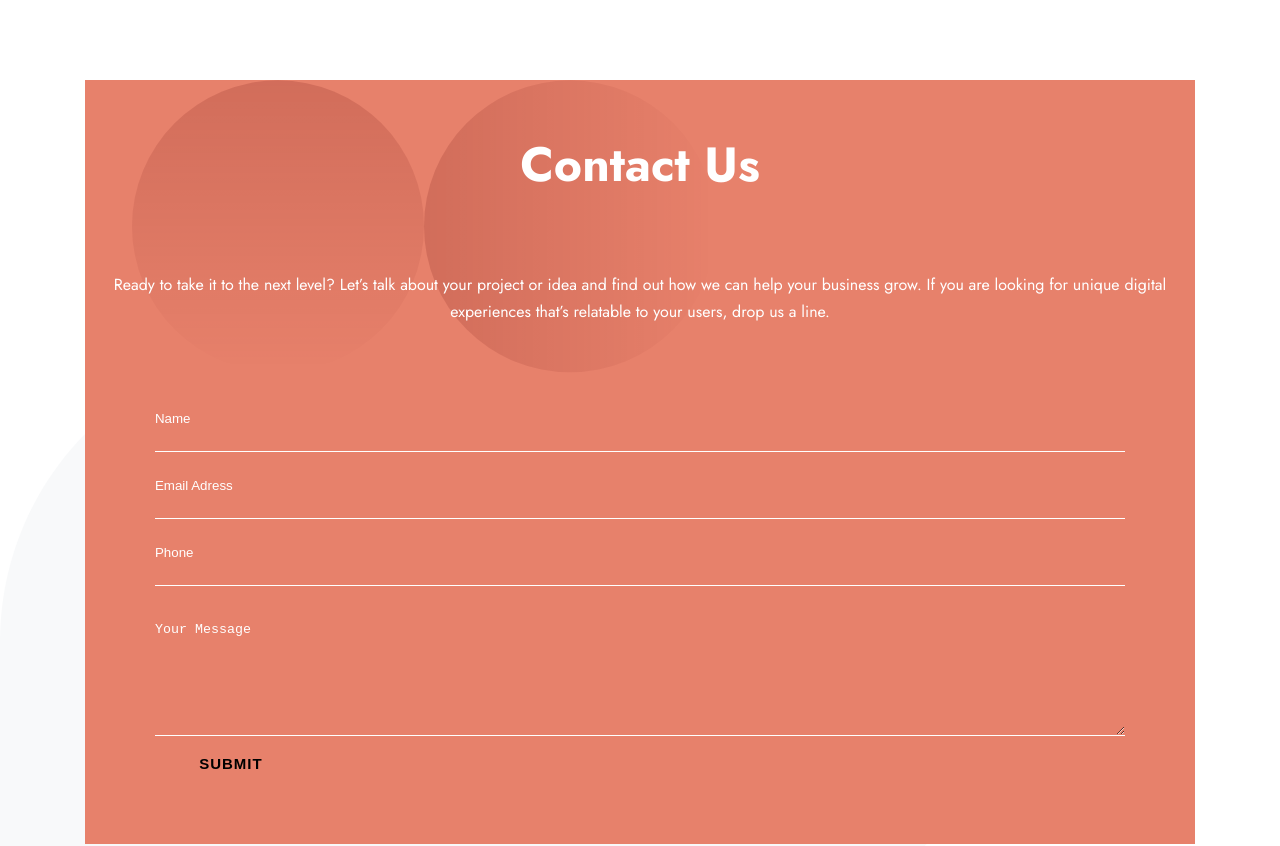
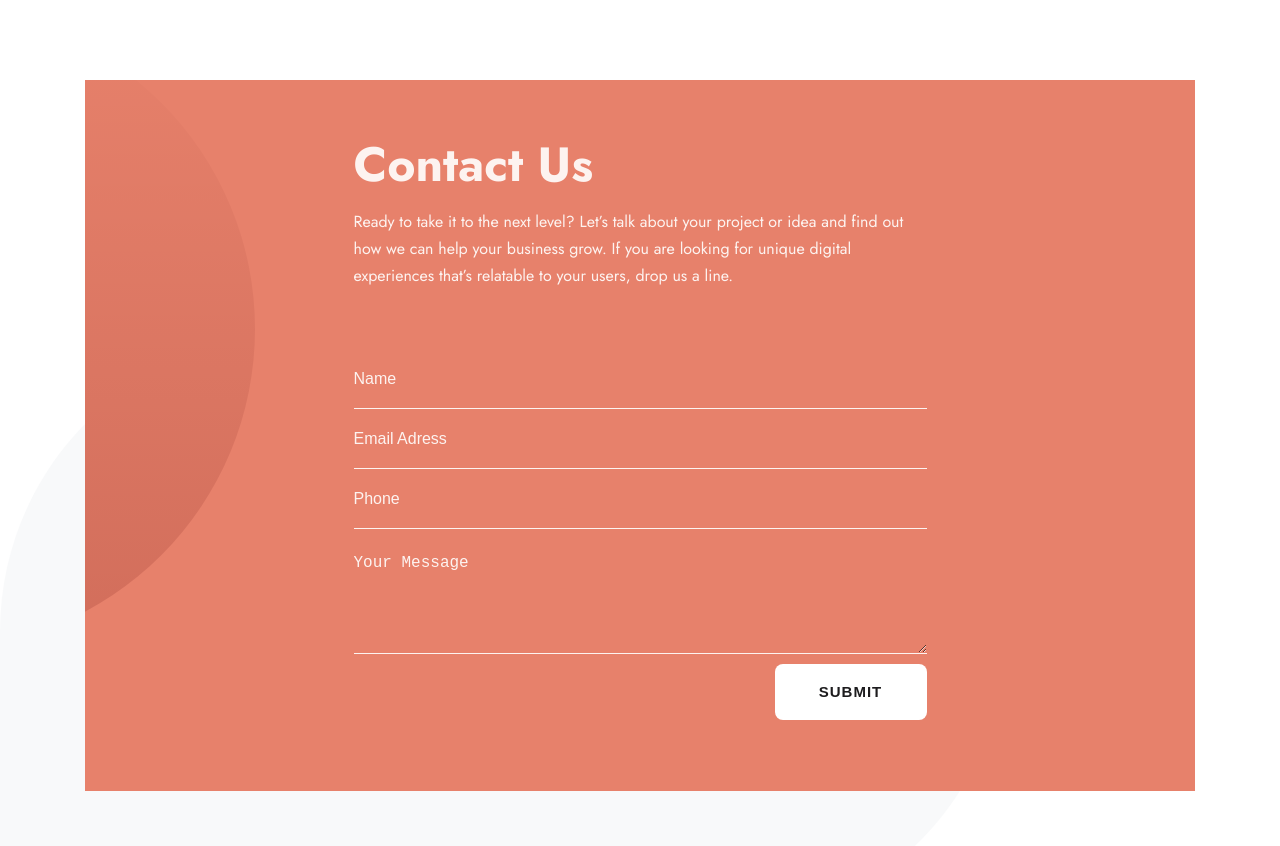
Before and after one commit to papilo-cloud/designo, a React (Vite) app: page /contact in a window 1280 px wide. Shown: the top 846 px of the page. Built offline with nearby package versions, Linux system fonts and the light colour scheme.

Commit message:
done with the mobile and tablet view for contact component

```diff
--- a/src/components/contact/ContactUs.tsx
+++ b/src/components/contact/ContactUs.tsx
@@ -68,11 +68,11 @@ export const ContactUs = () => {
               <label>
                 <textarea
                   value={message.value}
-                  onChange={message.handleChange}  cols={30} rows={7} placeholder='Your Message'></textarea>
+                  onChange={message.handleChange}  cols={30}  placeholder='Your Message'></textarea>
               </label>
               {message.value.trim().length <= 0 && bool ? <p><i>Can't be empty</i></p>: ''}
             </div>
-            <button type='submit' className="btn light-btn">submit</button>
+            <button type='submit' className="btn btn-light">submit</button>
           </form>
           </div>
         </div>
--- a/src/components/contact/contact.css
+++ b/src/components/contact/contact.css
@@ -31,7 +31,8 @@
     flex-direction: column;
     justify-content: space-between;
     text-align: center;
-    color: white;
+    color: #fdf3f0;
+    font-size: 1em;
 }
 .contact-bdy .form-bdy{
     position: relative;
@@ -41,19 +42,13 @@
     display: flex;
     flex-direction: column;
     align-items: center;
-    /* background-color: aquamarine; */
 }
 .contact-bdy .form-bdy form{
     height: 410px;
     width: 87.4%;
-    /* background-color: bisque; */
-    display: flex;
-    /* justify-content: space-between; */
-    flex-direction: column;
 }
 .form-bdy .label{
     position: relative;
-    background-color: #E7816B;
     height: 67px;
 }
 .form-bdy .label1{
@@ -70,18 +65,22 @@
     height: 100%;
     border: none;
     outline: none;
-    background-color: #E7816B;
-    color: #fff;
+    color: #fdf3f0;
+    background-color: transparent;
+    font-size: 1em;
+}
+.label textarea{
+    height: 140px;
 }
 
 .label label input::placeholder, .label textarea::placeholder{
-    color: #fff;
+    color: #fdf3f0;
 }
 .label label input, .label textarea{
-    border-bottom: 1px solid #fff;
+    border-bottom: 1px solid #fdf3f0;
 }
 .label label input:focus, .label textarea:focus{
-    border-bottom: 2px solid #fff;
+    border-bottom: 2px solid #fdf3f0;
     background-color: inherit;
 }
 .label p{
@@ -95,9 +94,47 @@
 }
 .label p i{
     position: absolute;
-    color: red;
+    color: rgba(255, 0, 0, 0.9);
     bottom: 0;
     left: 24px;
     font-weight: 400;
     font-size: 14px;
 }
+
+@media screen and (min-width: 48em) {
+    .contact-us .contact-bdy{
+        height: 711px;
+        background-image: url('../../assets/contact/desktop/bg-pattern-hero-desktop.svg');
+        background-position: -100% -100%;
+    }
+    .contact-bdy .contact-mesg{
+        height: 269px;
+    }
+    .contact-mesg .text{
+        height: 148px;
+        width: 573px;
+        text-align: left;
+    }
+    .contact-bdy .form-bdy{
+        height: 442px;
+    }
+    .contact-bdy .form-bdy form{
+        width: 573px;
+    }
+    .form-bdy .label1{
+        margin-top: 25px;
+    }
+    form button{
+        /* display: unset; */
+        float: right;
+    }
+    .form-bdy .label{
+        height: 60px;
+    }
+    .form-bdy .label1{
+        height: 110px;
+    }
+    .label textarea{
+        height: 100px;
+    }
+}
--- a/src/components/footer/footer.css
+++ b/src/components/footer/footer.css
@@ -33,7 +33,7 @@ footer{
     align-items: center;
     width: 270px;
     font-weight: 300;
-    color: #fff;
+    color: #fdf3f0;
 }
 .talk .talk-text h1{
     margin-bottom: 20px;
```
